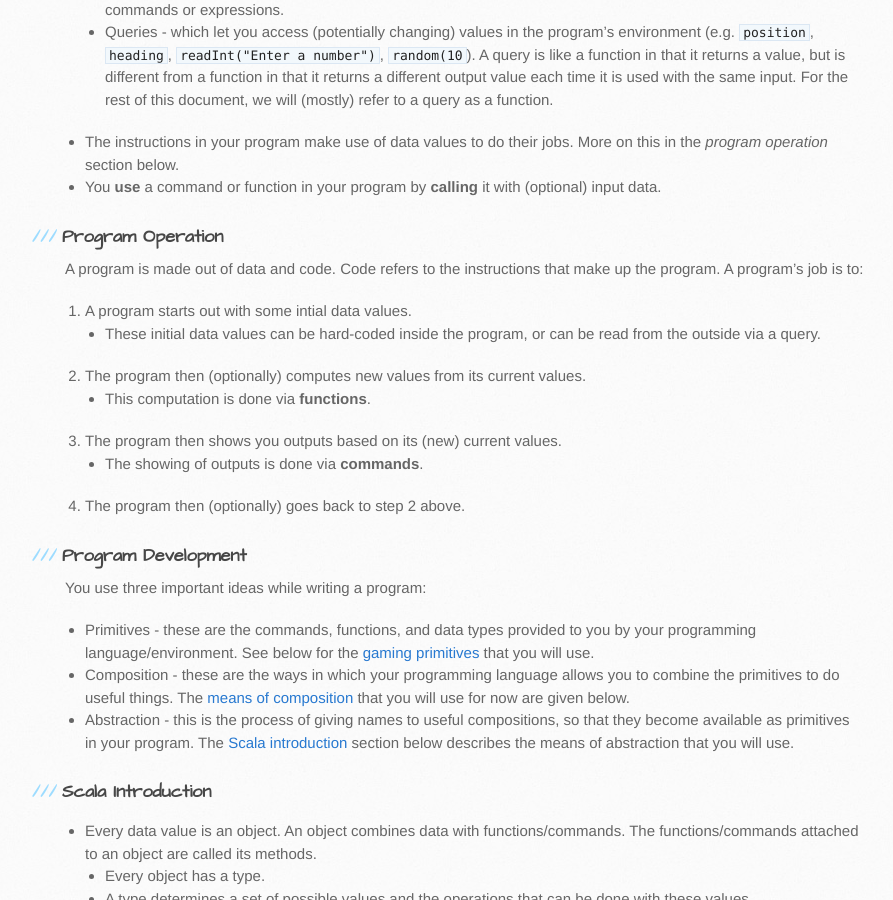
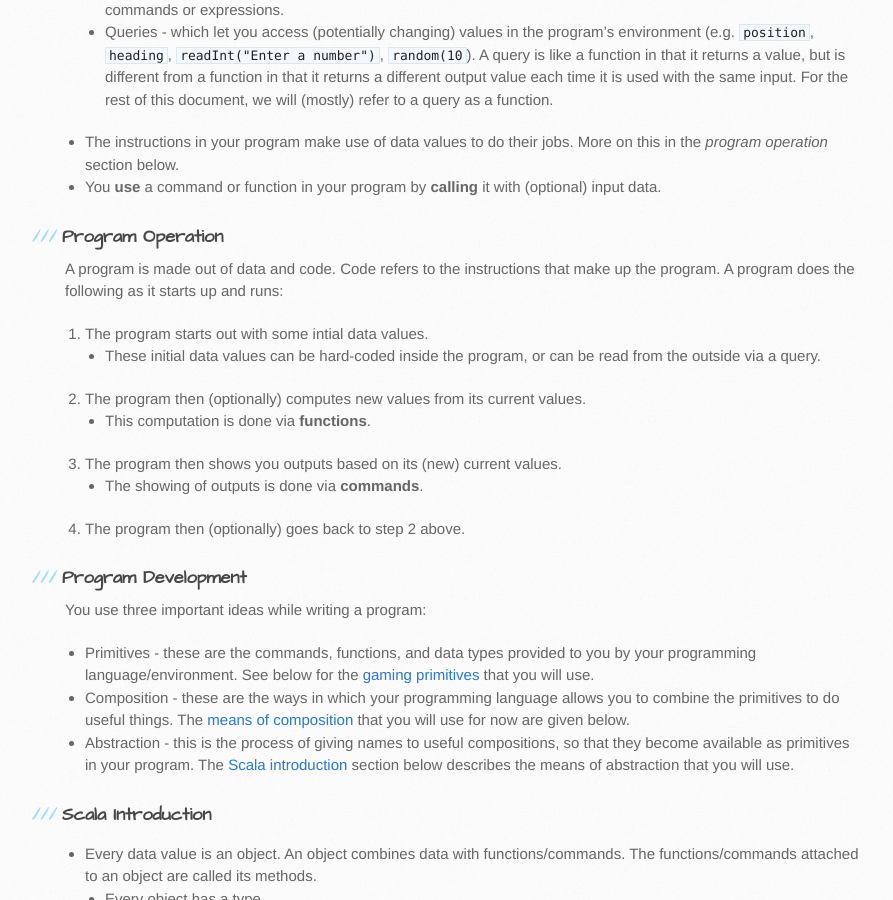
Before and after one commit to kojodoc/kojodoc.github.io, a Jekyll site: the page built from concepts/scala-essentials.md, in a window 1280 px wide and 900 px high, scrolled down 956 px. Shown: the whole window, without its empty margins (105-998 px from the left). Built offline with Jekyll 4.4.1, drawn with Linux system fonts in a browser that asks for light colours; our own code applies the rules of GitHub Pages for plain Markdown files; the repository's description, which GitHub fills in, is left out.

Commit message:
Refine scala essentials.

```diff
--- a/concepts/scala-essentials.md
+++ b/concepts/scala-essentials.md
@@ -30,8 +30,8 @@ Here's the absolute minimum amount of programming theory and Scala information t
 * You **use** a command or function in your program by **calling** it with (optional) input data.
 
 ### Program Operation
-A program is made out of data and code. Code refers to the instructions that make up the program. A program's job is to:
-1. A program starts out with some intial data values.
+A program is made out of data and code. Code refers to the instructions that make up the program. A program does the following as it starts up and runs:
+1. The program starts out with some intial data values.
   * These initial data values can be hard-coded inside the program, or can be read from the outside via a query.
 2. The program then (optionally) computes new values from its current values.
   * This computation is done via **functions**.
```
